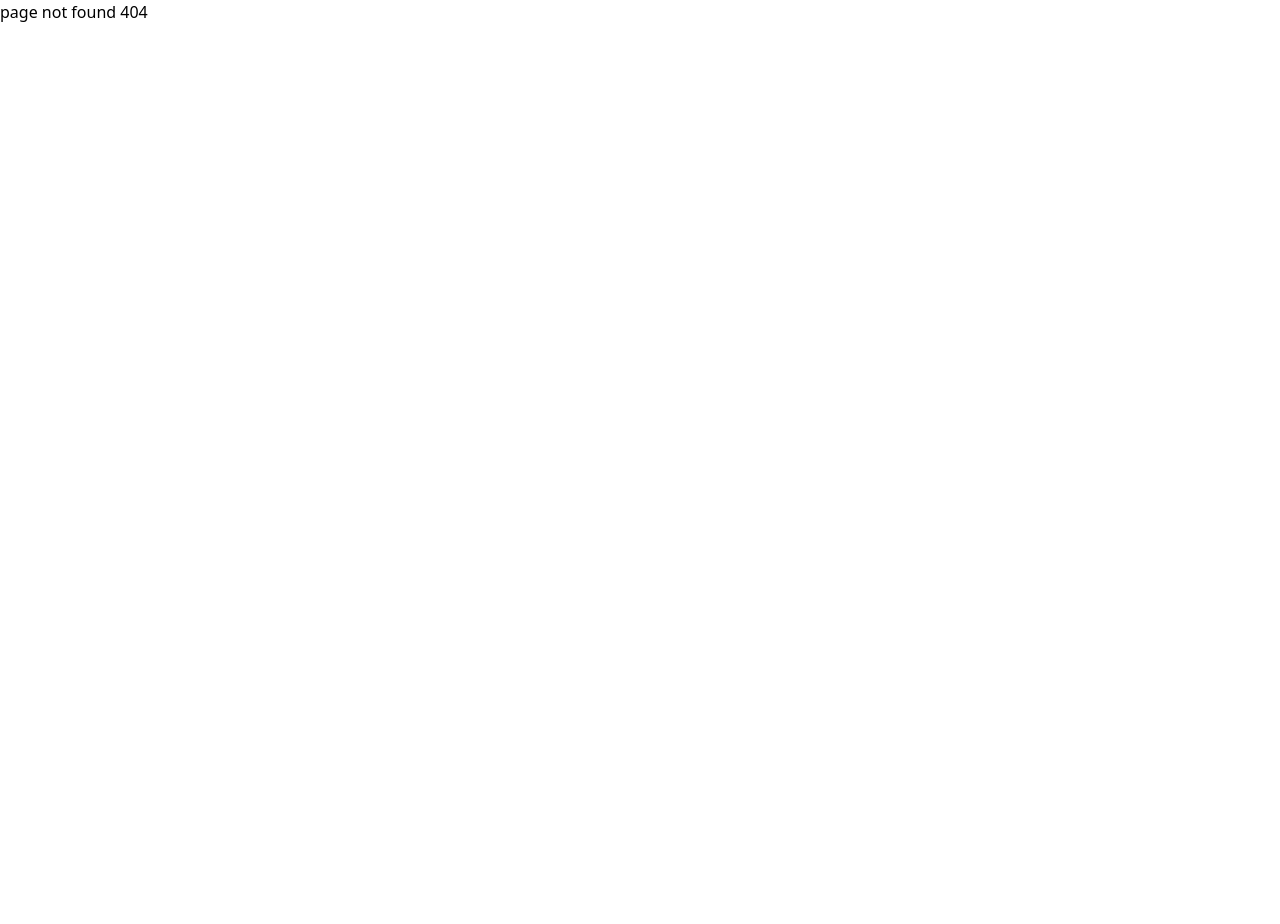
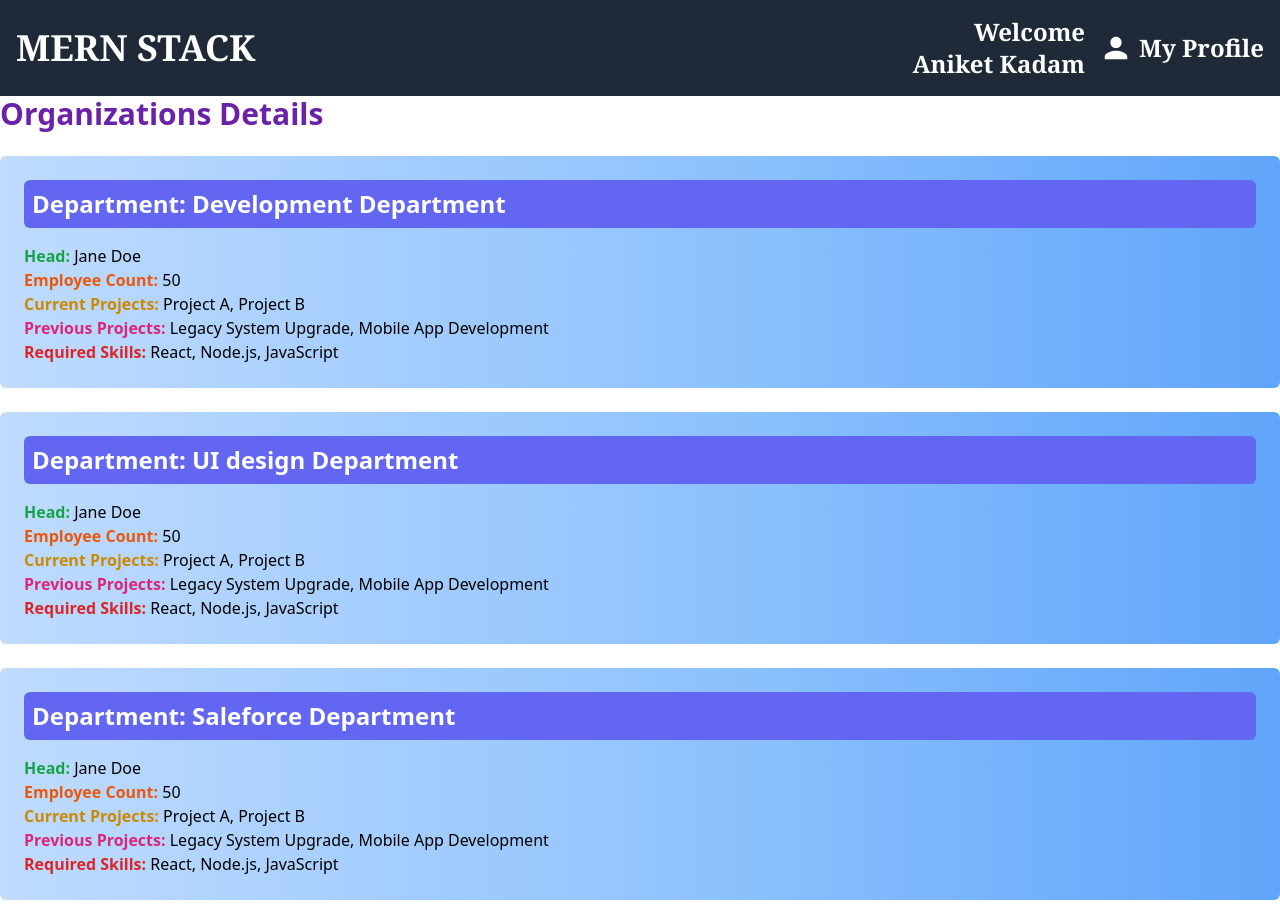
Before and after one commit to aniket2727/Employee-Portal, a React (Create React App) app in the folder client/: page /orgaziation in a window 1280 px wide. Before the commit this address had no page. Before the commit the page ends 800 px from the top, so only its background shows below. Built offline with nearby package versions, Linux system fonts and the light colour scheme.

Commit message:
organizations info

```diff
--- a/client/src/App.js
+++ b/client/src/App.js
@@ -6,6 +6,7 @@ import MyProfileComponets from './Componets/AboutInfo/MyProfileComponets';
 import CreatepostComponets from './Componets/Creaetepost/CreatepostComponets';
 import EmployeeSearchcomponets from './Componets/EmployeeSearch/EmployeeSearchcomponets';
 import CompanyProjectscomponets from './Componets/CompanyProjectsComponets/CompanyProjectscomponets';
+import OrganizationComponets from './Componets/OrganizationsInfo/OrganizationComponets';
 function App() {
   return (
     <div>
@@ -17,6 +18,7 @@ function App() {
           <Route path="/create-post" element={<CreatepostComponets/>} />
           <Route path="/employee-search" element={<EmployeeSearchcomponets/>} />
           <Route path="/company-project" element={<CompanyProjectscomponets/>} />
+          <Route path="/orgaziation" element={<OrganizationComponets/>} />
           <Route path="/" element={<Navigate to="/login" />} />
           <Route path="*" element={<div>page not found 404</div>} />
         </Routes>
--- /dev/null
+++ b/client/src/Componets/OrganizationsInfo/OrganizationComponets.js
@@ -0,0 +1,55 @@
+import React from 'react';
+import HeaderComponets from '../header/HeaderComponets';
+const OrganizationComponets = () => {
+  const departments = [
+    {
+      name: 'Development Department',
+      head: 'Jane Doe',
+      employeeCount: 50,
+      currentProjects: ['Project A', 'Project B'],
+      previousProjects: ['Legacy System Upgrade', 'Mobile App Development'],
+      requiredSkills: ['React', 'Node.js', 'JavaScript'],
+    },
+    {
+        name: 'UI design Department',
+        head: 'Jane Doe',
+        employeeCount: 50,
+        currentProjects: ['Project A', 'Project B'],
+        previousProjects: ['Legacy System Upgrade', 'Mobile App Development'],
+        requiredSkills: ['React', 'Node.js', 'JavaScript'],
+      },
+      {
+        name: 'Saleforce Department',
+        head: 'Jane Doe',
+        employeeCount: 50,
+        currentProjects: ['Project A', 'Project B'],
+        previousProjects: ['Legacy System Upgrade', 'Mobile App Development'],
+        requiredSkills: ['React', 'Node.js', 'JavaScript'],
+      },
+    // Add more department details as needed
+  ];
+
+  return (
+   <>
+   <HeaderComponets/>
+   <div>
+   <h1 className="text-3xl font-bold mb-6 text-purple-800">Organizations Details</h1>
+
+   {departments.map((department, index) => (
+     <div key={index} className="bg-gradient-to-r from-blue-200 via-blue-300 to-blue-400 p-6 rounded-md mb-6">
+       {/* Department details */}
+       <h2 className="text-2xl font-semibold mb-4 text-white bg-indigo-500 rounded-md p-2">Department: {department.name}</h2>
+       <p><span className="font-bold text-green-600">Head:</span> {department.head}</p>
+       <p><span className="font-bold text-orange-600">Employee Count:</span> {department.employeeCount}</p>
+       <p><span className="font-bold text-yellow-600">Current Projects:</span> {department.currentProjects.join(', ')}</p>
+       <p><span className="font-bold text-pink-600">Previous Projects:</span> {department.previousProjects.join(', ')}</p>
+       <p><span className="font-bold text-red-600">Required Skills:</span> {department.requiredSkills.join(', ')}</p>
+       {/* Add more department details as needed */}
+     </div>
+   ))}
+ </div>
+   </>
+  );
+}
+
+export default OrganizationComponets;
```
